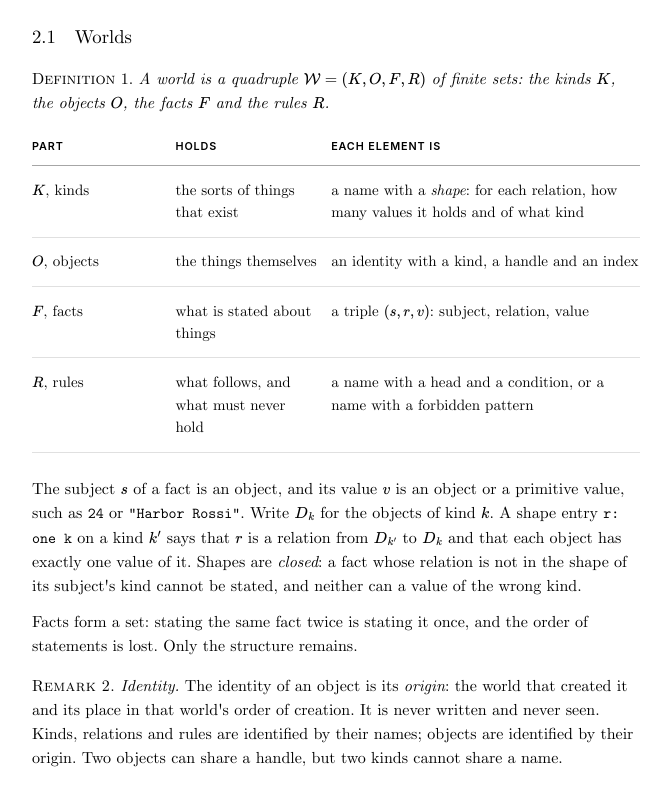
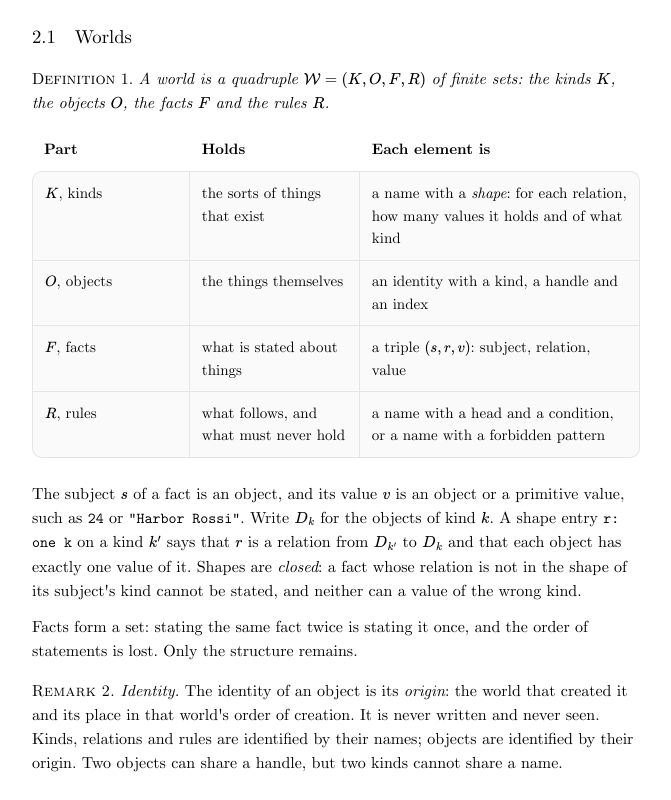
Before and after one commit to minimagate/grant-homepage, a plain HTML site: page index.html in a window 1280 px wide. Shown: the part 2020-2820 px from the top of the page, without its empty margins (304-975 px from the left). Drawn offline with nearby package versions, Linux system fonts and the light colour scheme.

Commit message:
style: match rounded table reference with original fonts

```diff
--- a/grant.css
+++ b/grant.css
@@ -89,47 +89,56 @@ img { display: block; width: 82%; max-width: 30em; height: auto !important; marg
 /* Match the exported abstract paragraph to the body text. */
 body > .title-block + div + div > p > font { font-size: inherit !important; }
 
-/* Reference tables: quiet rules, generous spacing, and compact sans-serif labels.
-   Scoped to data tables so exported title and figure layouts stay separate. */
+/* Soft grid tables, retaining the document's serif and typewriter fonts.
+   The headings sit above the rounded grid, as labels for each column. */
 table:has(> tbody > tr > td:nth-child(2)) {
+  --table-rule: #e5e5e5;
   table-layout: fixed;
+  border-collapse: separate;
+  border-spacing: 0;
   font-size: 0.94em;
   line-height: 1.5;
   margin: 1.6em 0;
-  font-variant-numeric: tabular-nums;
-}
-table:has(> tbody > tr > td:nth-child(2)) > tbody > tr {
-  border-bottom: 1px solid rgb(0 0 0 / 12%);
 }
 table:has(> tbody > tr > td:nth-child(2)) > tbody > tr > td {
   border: 0 !important;
   vertical-align: top;
-  padding: 0.85em 0.9em 0.85em 0;
+  padding: 0.65em 0.8em;
   overflow-wrap: anywhere;
 }
-table:has(> tbody > tr > td:nth-child(2)) > tbody > tr > td:last-child {
-  padding-right: 0;
+table:has(> tbody > tr > td:nth-child(2)) > tbody > tr:first-child > td {
+  font-family: inherit;
+  font-weight: 700;
+  padding-top: 0;
+  padding-bottom: 0.65em;
 }
-table:has(> tbody > tr > td:nth-child(2)) > tbody > tr:first-child {
-  border-bottom-color: rgb(0 0 0 / 35%);
+table:has(> tbody > tr > td:nth-child(2)) > tbody > tr:not(:first-child) > td {
+  background: #fafafa;
+  border-right: 1px solid var(--table-rule) !important;
+  border-bottom: 1px solid var(--table-rule) !important;
 }
-table:has(> tbody > tr > td:nth-child(2)) > tbody > tr:first-child > td {
-  font-family: -apple-system, BlinkMacSystemFont, "Segoe UI", sans-serif;
-  font-size: 0.72em;
-  font-weight: 600;
-  letter-spacing: 0.08em;
-  line-height: 1.5;
-  text-transform: uppercase;
-  padding-top: 0;
-  padding-bottom: 0.9em;
+table:has(> tbody > tr > td:nth-child(2)) > tbody > tr:not(:first-child) > td:first-child {
+  border-left: 1px solid var(--table-rule) !important;
 }
+table:has(> tbody > tr > td:nth-child(2)) > tbody > tr:nth-child(2) > td {
+  border-top: 1px solid var(--table-rule) !important;
+}
+table:has(> tbody > tr > td:nth-child(2)) > tbody > tr:nth-child(2) > td:first-child { border-top-left-radius: 10px; }
+table:has(> tbody > tr > td:nth-child(2)) > tbody > tr:nth-child(2) > td:last-child { border-top-right-radius: 10px; }
+table:has(> tbody > tr > td:nth-child(2)) > tbody > tr:last-child > td:first-child { border-bottom-left-radius: 10px; }
+table:has(> tbody > tr > td:nth-child(2)) > tbody > tr:last-child > td:last-child { border-bottom-right-radius: 10px; }
 table:has(> tbody > tr > td:nth-child(3)) > tbody > tr > td:first-child { width: 22%; }
 table:has(> tbody > tr > td:nth-child(3)) > tbody > tr > td:nth-child(2) { width: 24%; }
-table:has(> tbody > tr > td:nth-child(2)) td pre.verbatim {
+table:has(> tbody > tr > td:nth-child(2)) :is(tt, pre.verbatim) {
+  border: 1px solid var(--table-rule);
+  border-radius: 0.55em;
+  padding: 0.04em 0.28em;
+  box-decoration-break: clone;
+  -webkit-box-decoration-break: clone;
   font-size: 0.92em;
   line-height: inherit;
 }
 @media (max-width: 480px) {
   table:has(> tbody > tr > td:nth-child(2)) { font-size: 0.9em; }
-  table:has(> tbody > tr > td:nth-child(2)) > tbody > tr > td { padding-right: 0.6em; }
+  table:has(> tbody > tr > td:nth-child(2)) > tbody > tr > td { padding: 0.6em 0.45em; }
 }
```
